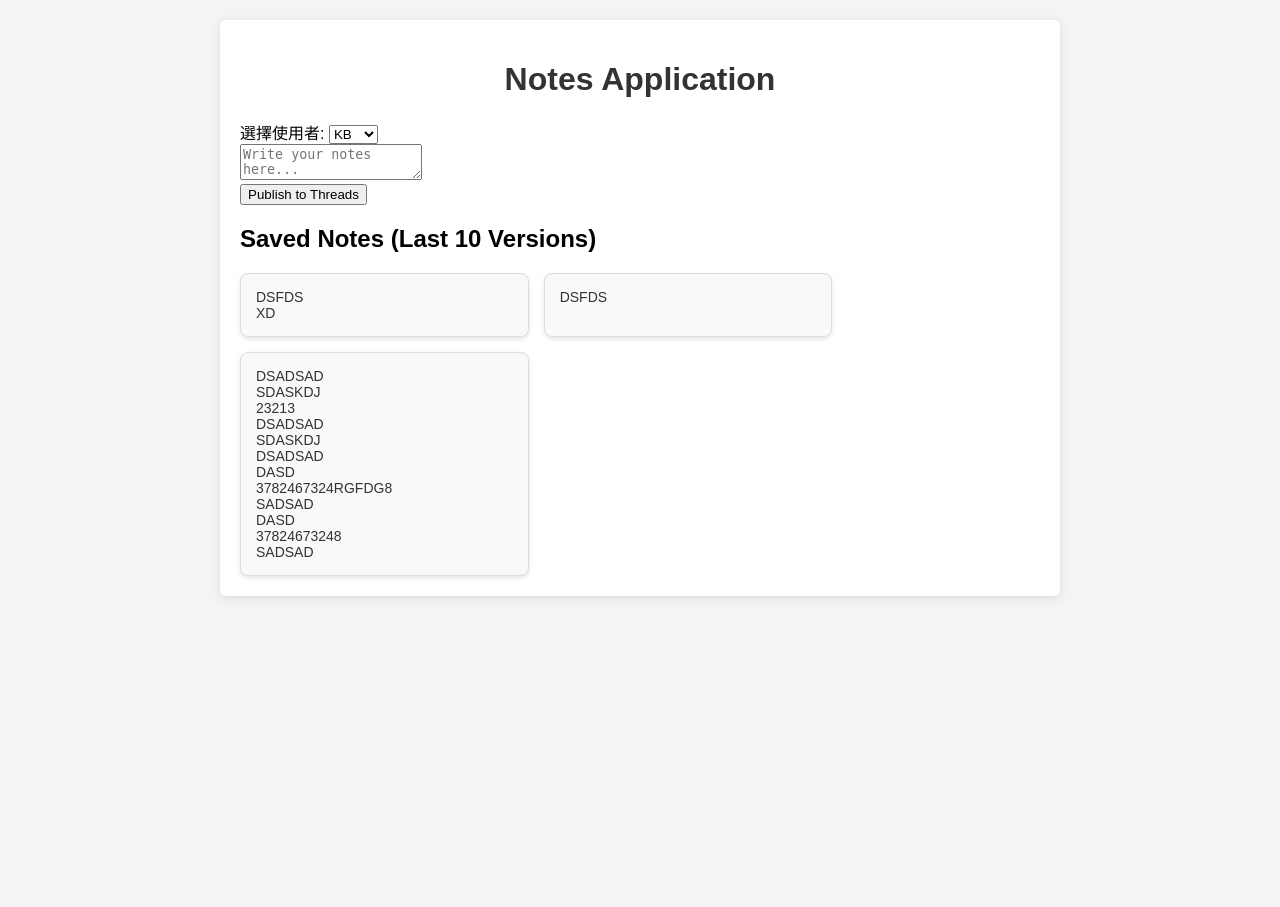
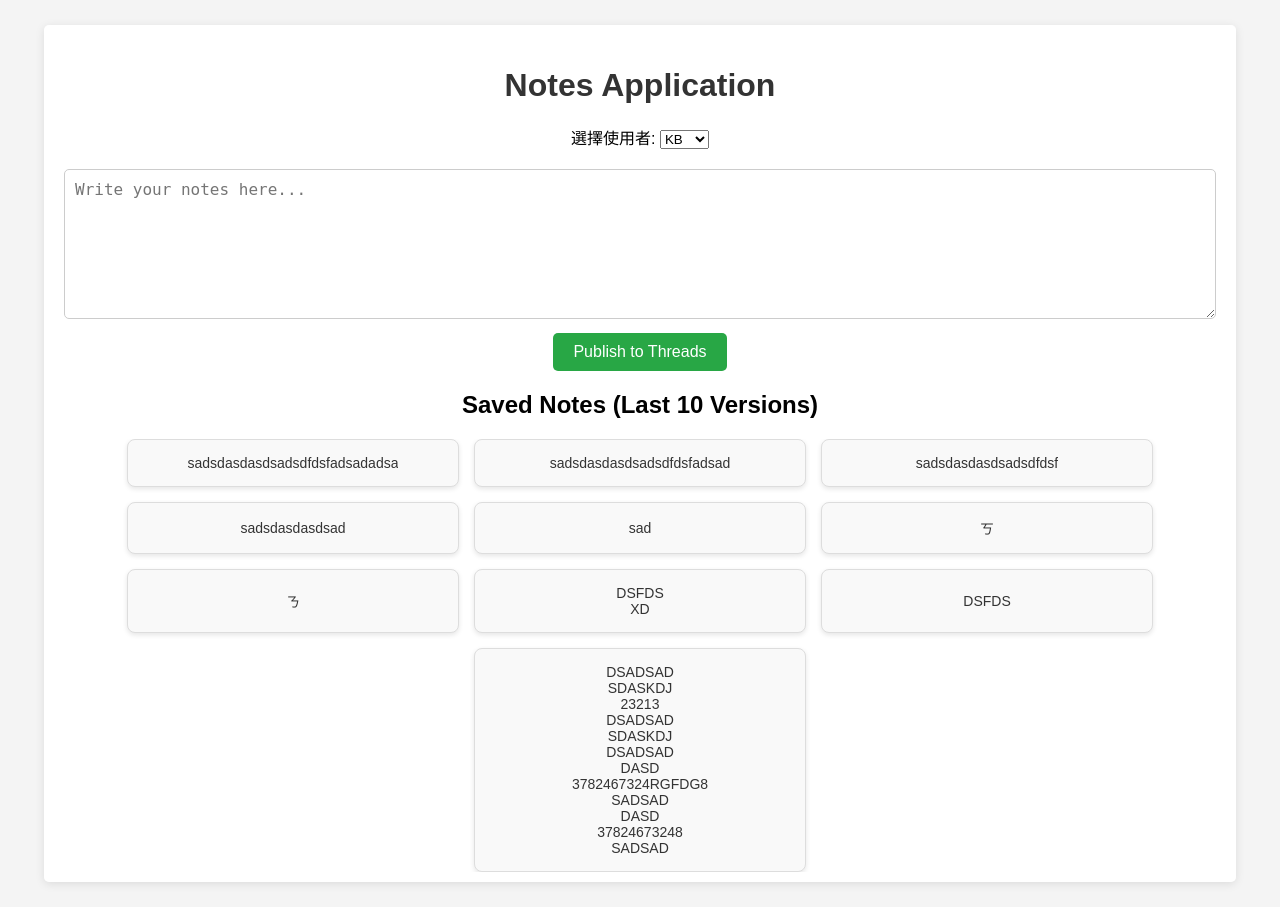
Before and after one commit to scott0127/auto_thread_post, a Flask app: page / in a window 1280 px wide. Run offline with Flask 3, Linux system fonts and the light colour scheme.

Commit message:
重構樣式以改善筆記顯示，調整容器與卡片樣式，並優化響應式設計

```diff
--- a/notes_versions.txt
+++ b/notes_versions.txt
@@ -1,3 +1,17 @@
+sadsdasdasdsadsdfdsfadsadadsa
+
+sadsdasdasdsadsdfdsfadsad
+
+sadsdasdasdsadsdfdsf
+
+sadsdasdasdsad
+
+sad
+
+ㄎ
+
+ㄋ
+
 DSFDS
 XD
 
--- a/static/style.css
+++ b/static/style.css
@@ -2,16 +2,23 @@ body {
     font-family: Arial, sans-serif;
     background-color: #f4f4f4;
     margin: 0;
-    padding: 20px;
+    padding: 0;
+    display: flex; /* 使用 Flexbox */
+    justify-content: center; /* 水平置中 */
+    align-items: center; /* 垂直置中 */
+    min-height: 100vh; /* 設定最小視窗高度 */
 }
 
 .container {
-    max-width: 800px;
-    margin: auto;
+    max-width: 1200px; /* 最大寬度 */
+    width: 90%; /* 在小螢幕上縮小寬度 */
+    max-height: 90vh; /* 最大高度 */
+    overflow-y: auto; /* 如果內容超出高度，顯示滾動條 */
     background: white;
     padding: 20px;
     border-radius: 5px;
     box-shadow: 0 2px 10px rgba(0, 0, 0, 0.1);
+    text-align: center; /* 文字置中 */
 }
 
 h1 {
@@ -19,20 +26,27 @@ h1 {
     color: #333;
 }
 
-.text-area {
+form {
+    margin-bottom: 20px;
+}
+
+textarea {
     width: 100%;
-    height: 300px;
+    height: 150px;
+    max-height: 300px; /* 限制文字框的最大高度 */
     border: 1px solid #ccc;
     border-radius: 5px;
     padding: 10px;
     font-size: 16px;
-    resize: both; /* 允許水平和垂直調整大小 */
-    overflow: auto; /* 確保內容溢出時可以滾動 */
+    resize: vertical; /* 允許垂直調整大小 */
+    box-sizing: border-box;
 }
 
-.button {
-    display: inline-block;
-    margin: 10px 0;
+.buttons {
+    margin-top: 10px;
+}
+
+button {
     padding: 10px 20px;
     background-color: #28a745;
     color: white;
@@ -42,24 +56,21 @@ h1 {
     font-size: 16px;
 }
 
-.button:hover {
+button:hover {
     background-color: #218838;
 }
 
-.error {
-    color: red;
-    text-align: center;
+.saved-notes {
+    margin-top: 20px;
 }
 
-.success {
-    color: green;
-    text-align: center;
-}
 .notes-container {
     display: flex;
     flex-wrap: wrap;
     gap: 15px;
-    margin-top: 20px;
+    justify-content: center; /* 卡片水平置中 */
+    max-height: 70vh; /* 限制卡片容器的最大高度 */
+    overflow-y: auto; /* 如果卡片超出高度，顯示滾動條 */
 }
 
 .note-card {
@@ -68,12 +79,44 @@ h1 {
     border-radius: 8px;
     padding: 15px;
     width: calc(33.333% - 10px); /* 每行顯示三個卡片 */
+    max-width: 300px; /* 限制卡片的最大寬度 */
+    max-height: 200px; /* 限制卡片的最大高度 */
     box-shadow: 0 2px 5px rgba(0, 0, 0, 0.1);
     word-wrap: break-word;
+    text-align: center; /* 卡片內文字置中 */
+    display: flex; /* 使用 Flexbox */
+    justify-content: center; /* 水平置中 */
+    align-items: center; /* 垂直置中 */
+    overflow: hidden; /* 隱藏超出內容 */
 }
 
 .note-card p {
     margin: 0;
     font-size: 14px;
     color: #333;
+    text-overflow: ellipsis; /* 如果文字過長，顯示省略號 */
+    overflow: hidden;
+    white-space: nowrap; /* 單行顯示文字 */
 }
+
+/* 響應式設計 */
+@media (max-width: 768px) {
+    .note-card {
+        width: calc(50% - 10px); /* 平板裝置每行顯示兩個卡片 */
+    }
+}
+
+@media (max-width: 480px) {
+    .note-card {
+        width: 100%; /* 手機裝置每行顯示一個卡片 */
+    }
+
+    textarea {
+        height: 120px; /* 手機上縮小文字框高度 */
+    }
+
+    button {
+        font-size: 14px; /* 手機上縮小按鈕文字大小 */
+        padding: 8px 16px; /* 手機上縮小按鈕大小 */
+    }
+}
```
